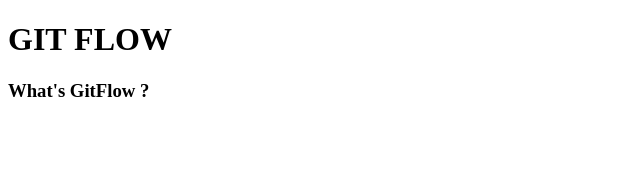
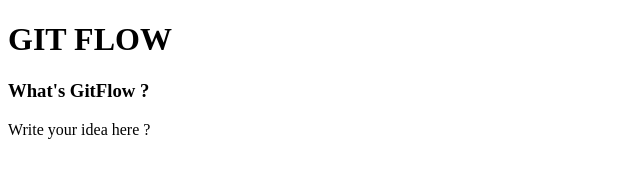
Before and after one commit to EDGARJN/learn_gitflow, a plain HTML site: page view/index.html in a window 1280 px wide. Shown: the whole page, without its empty margins (0-640 px from the left). Drawn offline with Linux system fonts and the light colour scheme.

Commit message:
from remote dev

```diff
--- a/view/index.html
+++ b/view/index.html
@@ -8,6 +8,7 @@
 <body>
     <h1>GIT FLOW</h1>
     <h3>What's GitFlow ?</h3>
+    <p>Write your idea here ?</p>
 
 </body>
 </html>
```
